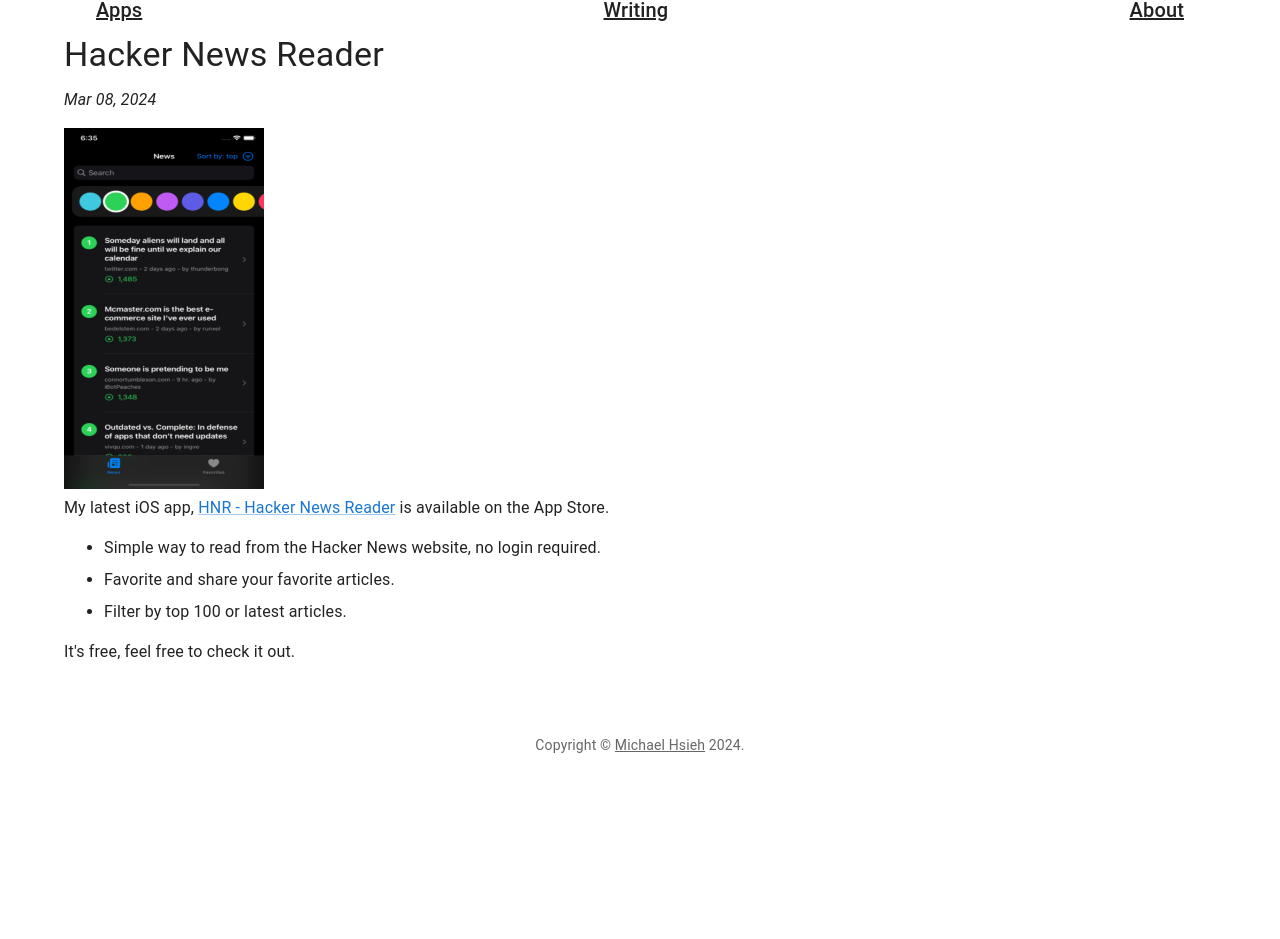
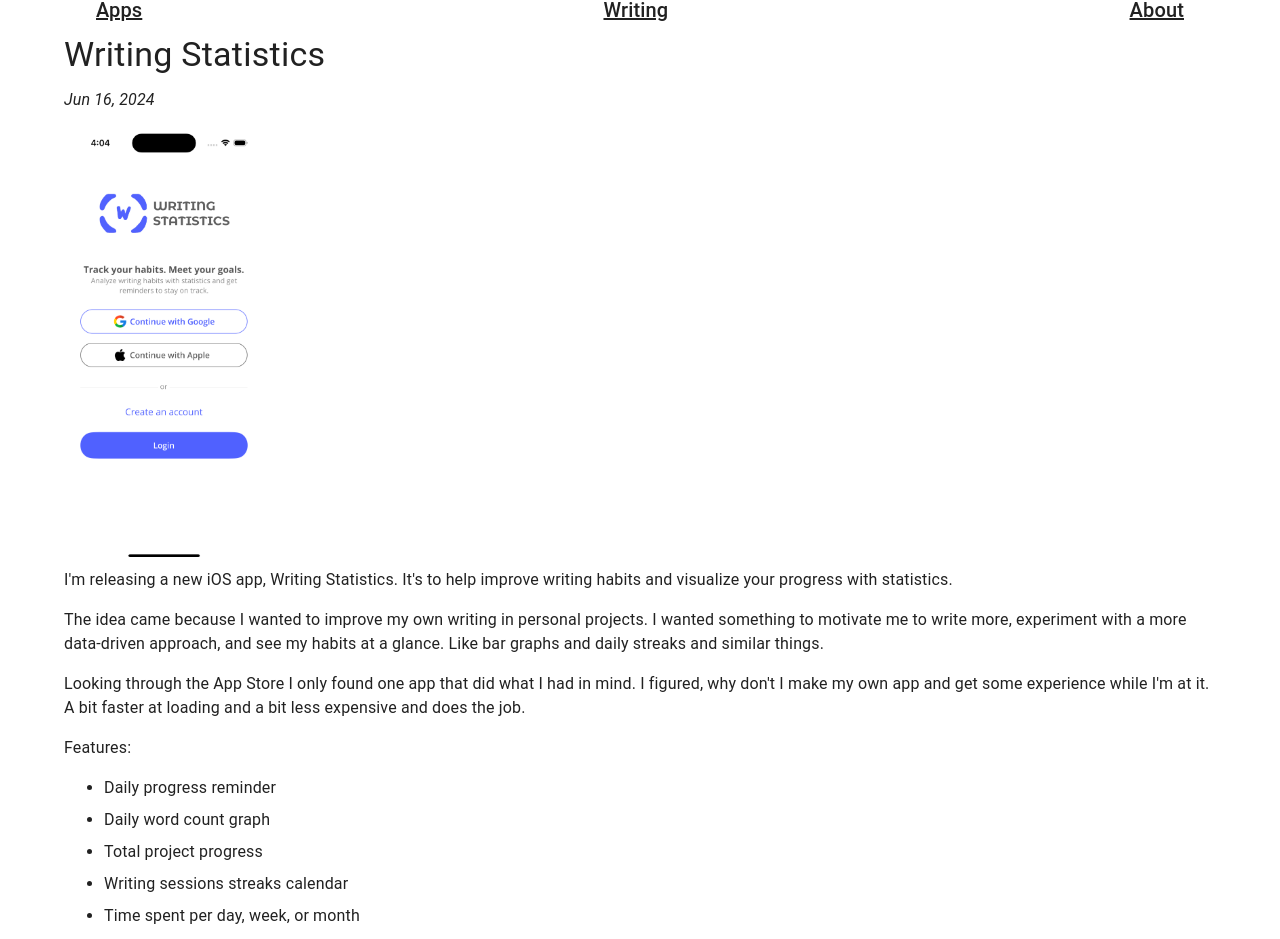
Before and after one commit to mdhsieh/mdhsieh.github.io, a React (Create React App) app: page /apps in a window 1280 px wide. Shown: the part 78-1017 px from the top of the page. Before the commit the page ends 881 px from the top, so only its background shows below. Built offline with nearby package versions, Linux system fonts and the light colour scheme.

Commit message:
feat: Add new app portfolio blog post on Writing Statistics.

```diff
--- a/src/Components/Blog.js
+++ b/src/Components/Blog.js
@@ -15,6 +15,7 @@
 import post5 from '../Writing/blog-post.5.md';
 import post6 from '../Writing/blog-post.6.md';
 import post7 from '../Writing/blog-post.7.md';
+import post8 from '../Writing/blog-post.8.md';
 import { BrowserRouter as Router, Route, Routes } from 'react-router-dom'
 import { useState, useEffect } from 'react'
 
@@ -87,6 +88,11 @@
         'fileUrl': post7,
         'text': ''
       },
+      {
+        'id': 'writing-statistics',
+        'fileUrl': post8,
+        'text': ''
+      },
     ]
   )
   const postUrls = [post7, post6, post5, post4, post1, post2]
@@ -98,7 +104,7 @@
       'text': ''
     },
   ])
-  const appPostUrls = [post3]
+  const appPostUrls = [post8, post3]
 
   useEffect(() => {
     Promise.all(
--- a/src/Writing/blog-post.3.md
+++ b/src/Writing/blog-post.3.md
@@ -4,7 +4,7 @@
 
 <img src="images/portfolio/hn-reader.png" alt="hn_reader_main_image" width="200"/>
 
-My latest iOS app, [HNR - Hacker News Reader](https://apps.apple.com/app/hnr-hacker-news-reader/id6443591042) is available on the App Store.
+My iOS app, [HNR - Hacker News Reader](https://apps.apple.com/app/hnr-hacker-news-reader/id6443591042) is available on the App Store.
 
 - Simple way to read from the Hacker News website, no login required.
 - Favorite and share your favorite articles.
--- /dev/null
+++ b/src/Writing/blog-post.8.md
@@ -0,0 +1,21 @@
+# Writing Statistics
+
+_Jun 16, 2024_
+
+<img src="images/portfolio/writing-statistics.png" alt="writing_statistics_main_image" width="200"/>
+
+I'm releasing a new iOS app, Writing Statistics. It's to help improve writing habits and visualize your progress with statistics.
+
+The idea came because I wanted to improve my own writing in personal projects. I wanted something to motivate me to write more, experiment with a more data-driven approach, and see my habits at a glance. Like bar graphs and daily streaks and similar things.
+
+Looking through the App Store I only found one app that did what I had in mind. I figured, why don't I make my own app and get some experience while I'm at it. A bit faster at loading and a bit less expensive and does the job.
+
+Features:
+- Daily progress reminder
+- Daily word count graph
+- Total project progress
+- Writing sessions streaks calendar
+- Time spent per day, week, or month
+- Phases percentages
+- Save timed or calendar writing sessions
+- Customizable project settings
```
Also changed, not shown: public/images/portfolio/writing-statistics.png (added).
